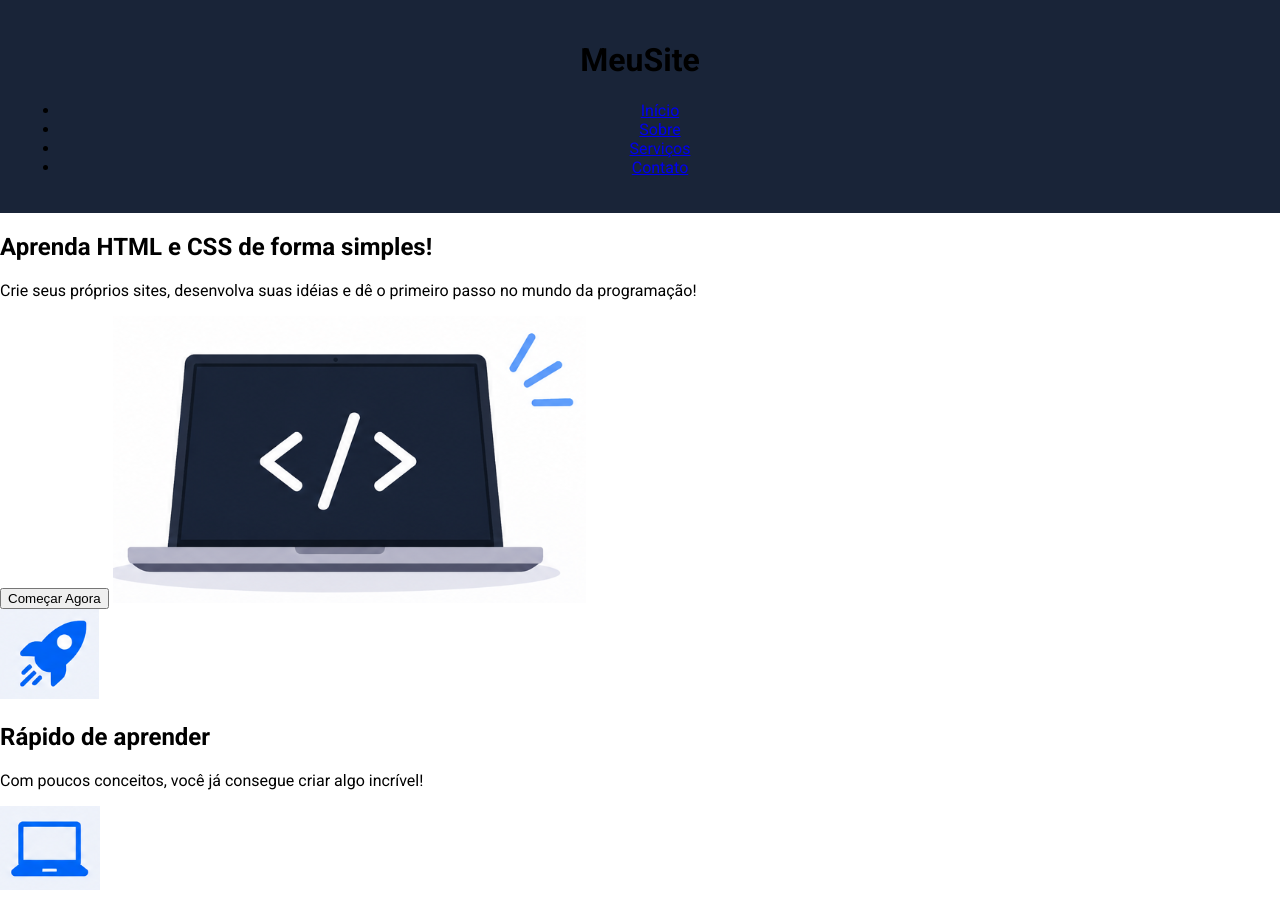
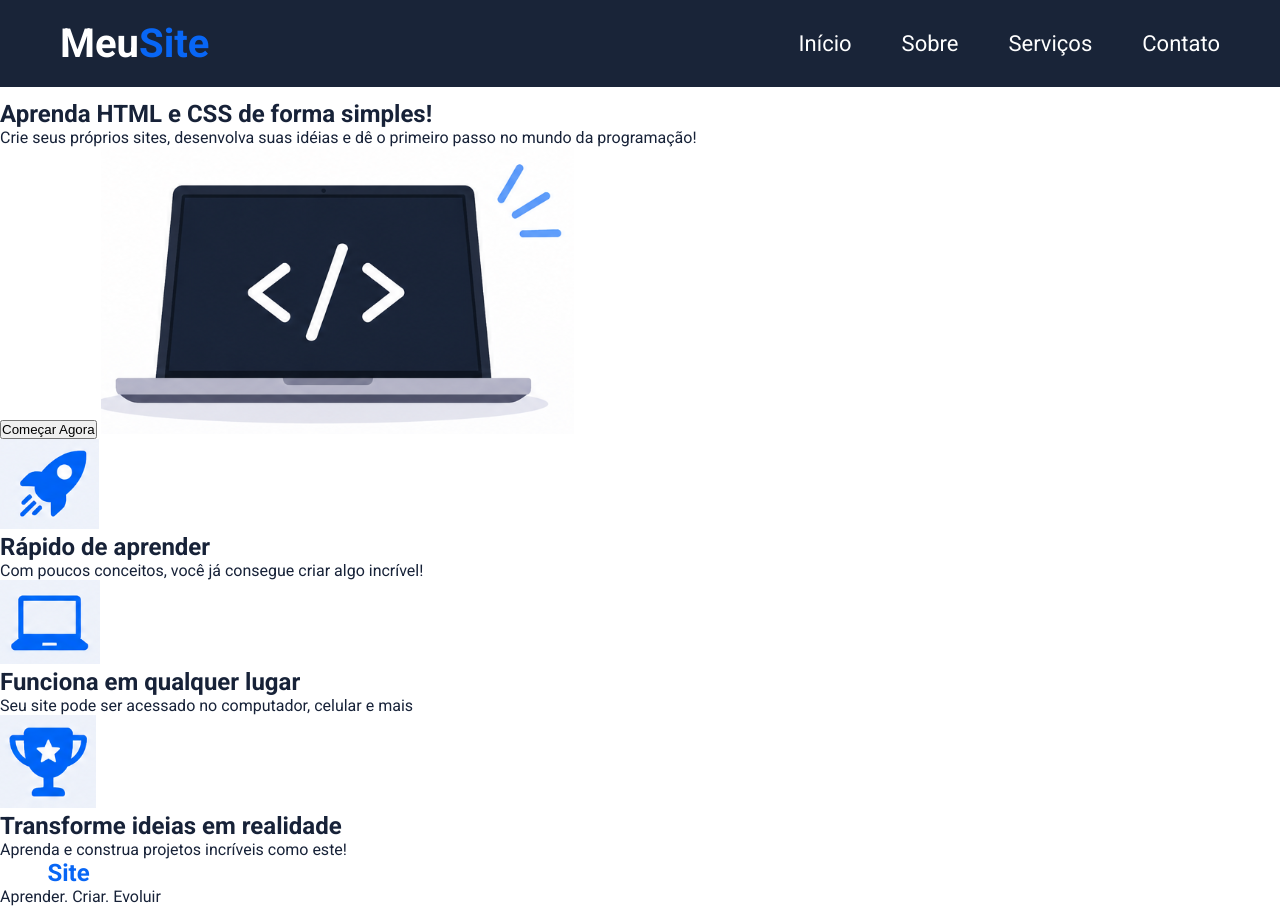
Before and after one commit to Havyner/Projeto-MeuSite, a plain HTML site: page index.html in a window 1280 px wide. Shown: the top 909 px of the page. Drawn offline with Linux system fonts and the light colour scheme.

Commit message:
css header finalizado

```diff
--- a/css/style.css
+++ b/css/style.css
@@ -1,3 +1,11 @@
+/* Estilos globais */
+*{
+    margin: 0;
+    padding: 0;
+    box-sizing: border-box;
+}
+
+/*cores do projeto*/
 :root {
     --azul-principal: #0866F5;
     --azul-escuro: #0754CC;
@@ -10,17 +18,53 @@
     --cinza-claro: #E5E7EB;
 }
 
-
+/*corpo da página*/
 body {
-    margin: 0;
-    padding: 0;
-    box-sizing: border-box;
+    color: var(--texto-principal);
     font-family: 'Roboto', sans-serif;
     background-color: var(--branco);
 }
 
+main {
+    padding-top: 100px;
+}
+
 .header {
     background-color: var(--azul-marinho);
-    padding: 20px;
-    text-align: center;
+    padding: 20px 30px;
+    display: flex;
+    justify-content: space-between;
+    align-items: center;
+    position: fixed;
+    width: 100%;
+    top: 0;
+    z-index: 1000;
 }
+
+.header h1 {
+    font-weight: bold;
+    margin-left: 30px;
+    font-size: 40px;
+}
+
+.logo-meu {
+    color: var(--branco);
+}
+
+.logo-site {
+    color: var(--azul-principal);
+}
+
+.menu ul {
+    align-items: center;
+    list-style: none;
+    gap: 50px;
+    margin-right: 30px;
+    display: flex;
+}
+
+.menu a {
+    color: var(--branco);
+    text-decoration: none;
+    font-size: 22px;
+}
--- a/index.html
+++ b/index.html
@@ -12,7 +12,9 @@
 <body>
     <header class="header">
 
-        <h1>MeuSite</h1>
+        <h1>
+            <span class="logo-meu">Meu</span><span class="logo-site">Site</span>
+        </h1>
 
         <nav class="menu">
             <ul>
@@ -81,7 +83,9 @@
 
         <div class="footer-links">
 
-            <h2>MeuSite</h2>
+            <h2>
+                <span class="logo-meu">Meu</span><span class="logo-site">Site</span>
+            </h2>
             <p>Aprender. Criar. Evoluir</p>
 
             <img src="./asset/github-icon.png" alt="Imagem do github">
```
Also changed, not shown: 1 other file.
